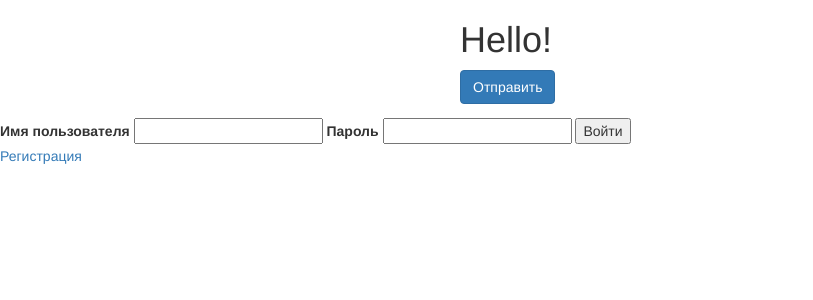
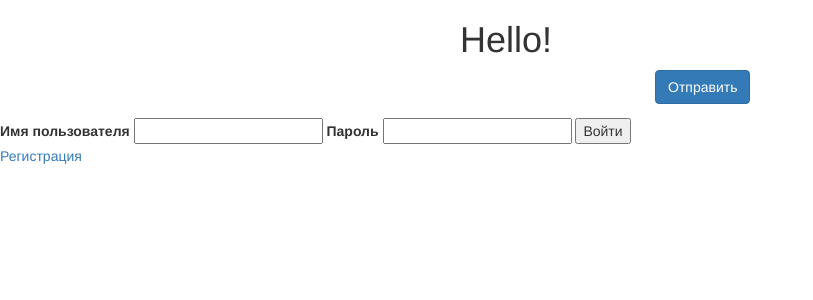
Before and after one commit to FINCoding/mysite, a Django app: page /auth/login/ in a window 1280 px wide. Shown: the part 30-330 px from the top of the page, without its empty margins (0-813 px from the left). Run offline with Django 3.2, Linux system fonts and the light colour scheme; some libraries are stand-ins or nearby versions.

Commit message:
'BeforeMerge'

```diff
--- a/templates/main.html
+++ b/templates/main.html
@@ -27,7 +27,8 @@
     <div class="row">
         <div class="col-lg-4 col-lg-offset-4">
             <h1>Hello!</h1>
-            <div>
+        </div>
+        <div class="col-lg-2 col-lg-offset-6">
             <form action="" method="post">{% csrf_token %}
                 {{ form.as_p }}
                 <div>
@@ -37,7 +38,6 @@
         </div>
     </div>
 </div>
-</div>
 
 {% block login %}{% endblock %}
 </body>
```
Lines whose indentation alone changed are shown as unchanged.
